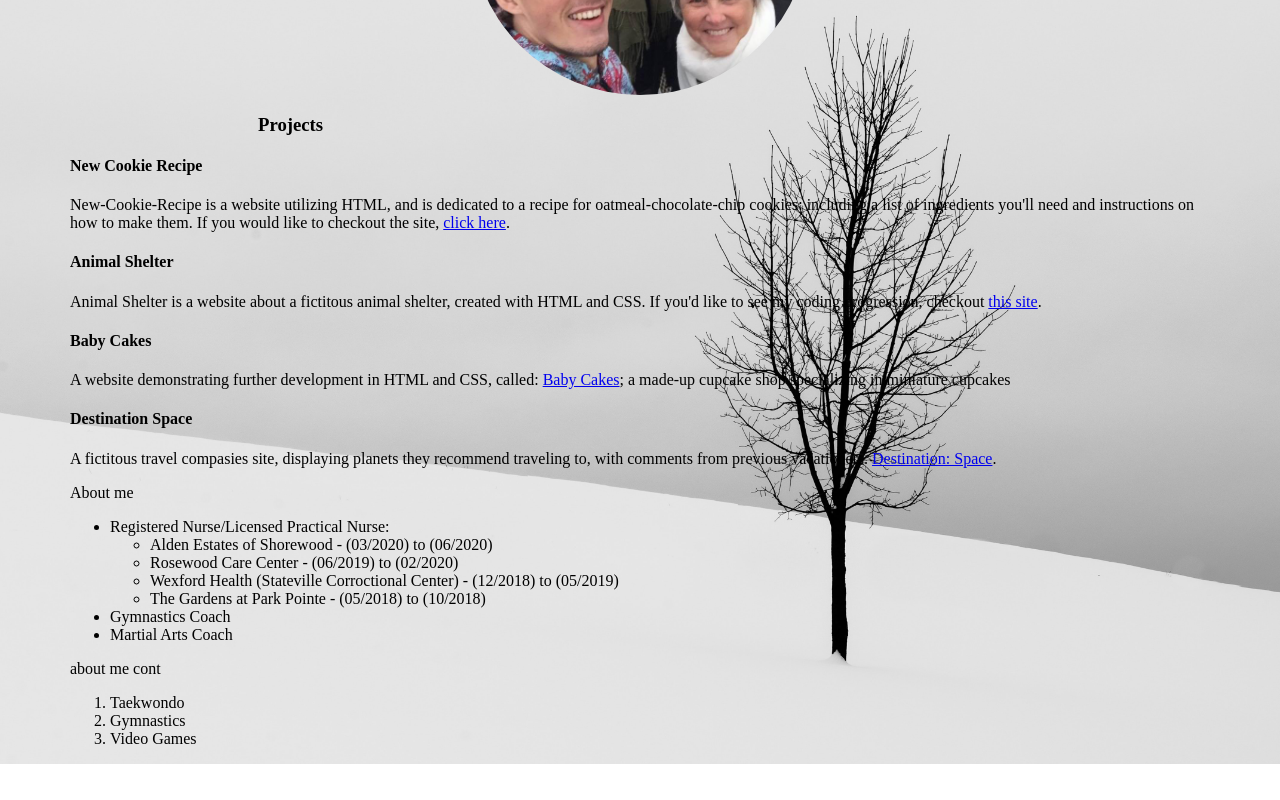
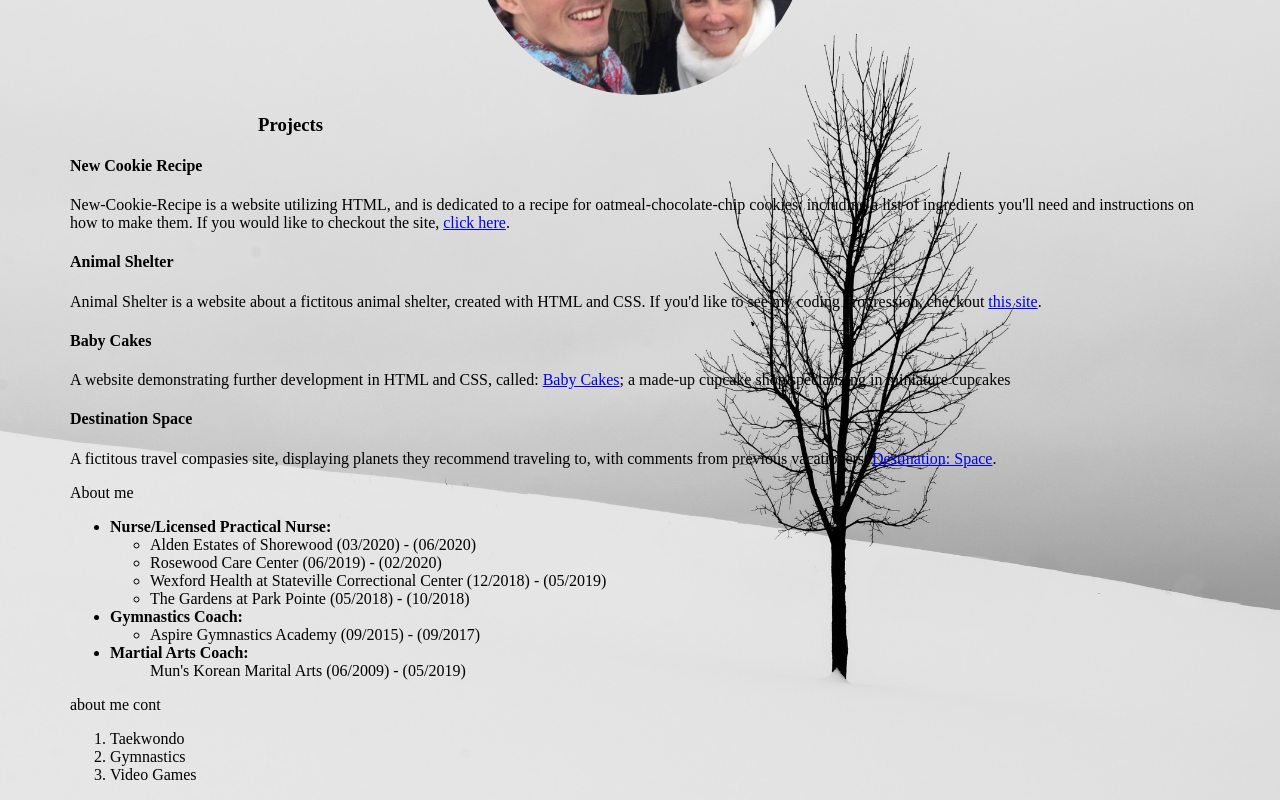
Before and after one commit to MorganJBradford/portfolio, a plain HTML site: page index.html in a window 1280 px wide. Shown: the part 372-1172 px from the top of the page. Before the commit the page ends 1136 px from the top, so only its background shows below. Drawn offline with Linux system fonts and the light colour scheme.

Commit message:
add gymnastics and tkd jobs and dates to ul; add strong tag to job title

```diff
--- a/css/styles.css
+++ b/css/styles.css
@@ -21,6 +21,9 @@ body {
 h3 {
   position: relative;
   left: 188px;
+}
+.job {
+  font-weight: bold;
 }
 .container,
 .container-fluid,
--- a/index.html
+++ b/index.html
@@ -22,16 +22,22 @@
     <p>A fictitous travel compasies site, displaying planets they recommend traveling to, with comments from previous vacationers. <a href="https://morganjbradford.github.io/vacationSpots/">Destination: Space</a>.</p>
     <p>About me</p>
     <ul>
-      <li>Registered Nurse/Licensed Practical Nurse:
+      <li><strong>Nurse/Licensed Practical Nurse:</strong>
         <ul>
-          <li>Alden Estates of Shorewood - (03/2020) to (06/2020)</li>
-          <li>Rosewood Care Center - (06/2019) to (02/2020)</li>
-          <li>Wexford Health (Stateville Corroctional Center) - (12/2018) to (05/2019)</li>
-          <li>The Gardens at Park Pointe - (05/2018) to (10/2018)</li>
+          <li>Alden Estates of Shorewood (03/2020) - (06/2020)</li>
+          <li>Rosewood Care Center (06/2019) - (02/2020)</li>
+          <li>Wexford Health at Stateville Correctional Center (12/2018) - (05/2019)</li>
+          <li>The Gardens at Park Pointe (05/2018) - (10/2018)</li>
         </ul>
       </li>
-      <li>Gymnastics Coach</li>
-      <li>Martial Arts Coach</li>
+      <li><strong>Gymnastics Coach:</strong>
+        <ul>
+          <li>Aspire Gymnastics Academy (09/2015) - (09/2017)</li>
+        </ul>
+      </li>
+      <li><strong>Martial Arts Coach:</strong>
+        <ul>Mun's Korean Marital Arts (06/2009) - (05/2019)</ul>
+      </li>
     </ul>
     <p>about me cont</p>
     <ol>
```
